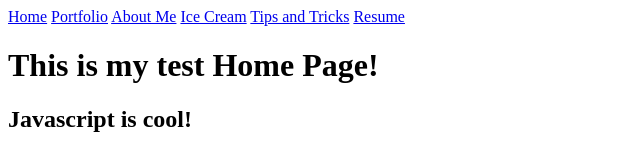
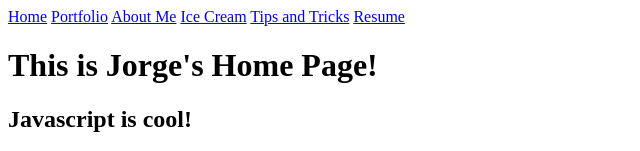
Before and after one commit to JorheYanez/JorheYanez.github.io, a plain HTML site: page my_website/index.html in a window 1280 px wide. Shown: the top 151 px of the page, without its empty margins (0-640 px from the left). Drawn offline with Linux system fonts and the light colour scheme.

Commit message:
Changed the heading

```diff
--- a/my_website/index.html
+++ b/my_website/index.html
@@ -11,7 +11,7 @@
     <a href="ice.html">Ice Cream</a></a>
      <a href="tipsandtricks.html">Tips and Tricks</a></a>
      <a href="resume.html">Resume</a>
-    <h1>This is my test Home Page!</h1>
+    <h1>This is Jorge's Home Page!</h1>
      <!DOCTYPE html>
     <html>
     <body>
```
